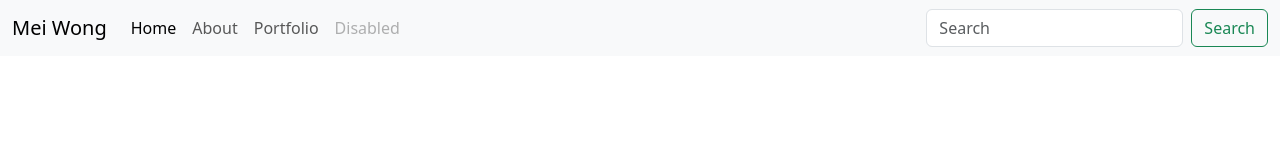
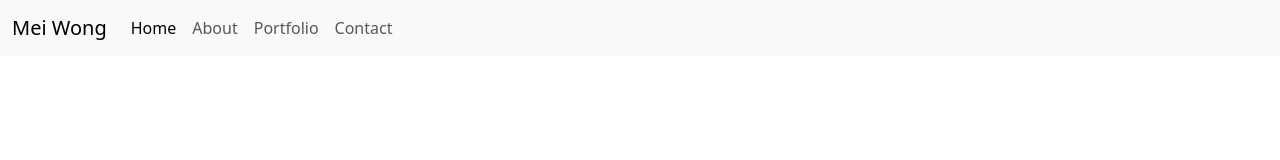
Before and after one commit to TereBts/bootstrap-demo, a plain HTML site: page index.html in a window 1280 px wide. Drawn offline with nearby package versions, Linux system fonts and the light colour scheme.

Commit message:
updated nav bar with contact link

```diff
--- a/index.html
+++ b/index.html
@@ -29,13 +29,9 @@
                 <a class="nav-link" href="#portfolio">Portfolio</a>
               </li>
               <li class="nav-item">
-                <a class="nav-link disabled" aria-disabled="true">Disabled</a>
+                <a class="nav-link" href="#contact">Contact</a>
               </li>
             </ul>
-            <form class="d-flex" role="search">
-              <input class="form-control me-2" type="search" placeholder="Search" aria-label="Search">
-              <button class="btn btn-outline-success" type="submit">Search</button>
-            </form>
           </div>
         </div>
       </nav>
```
